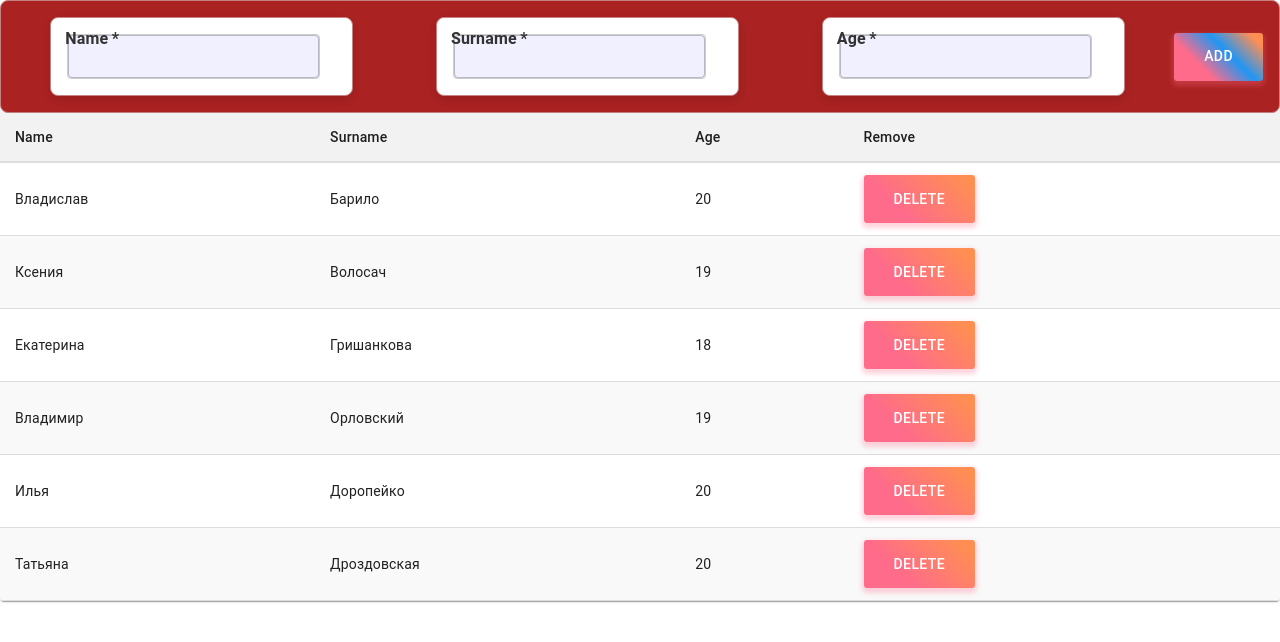
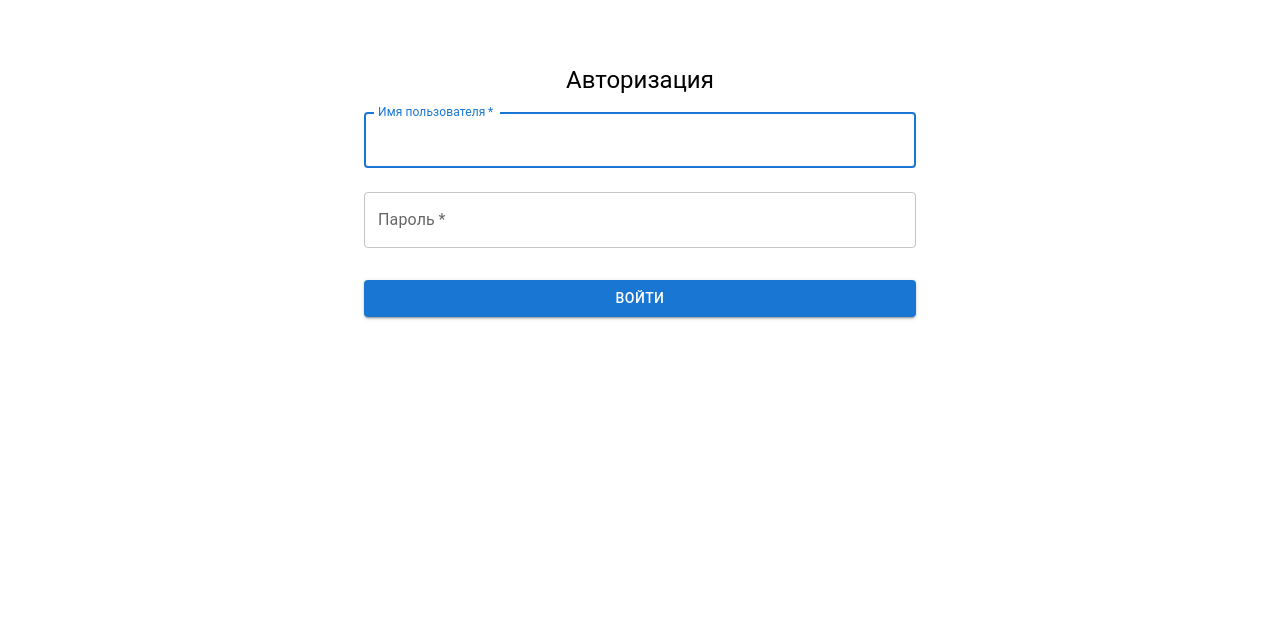
Before and after one commit to uyrik228/WEB-Razpabotka, a React (Create React App) app: page / in a window 1280 px wide. Shown: the top 642 px of the page. Built offline with nearby package versions, Linux system fonts and the light colour scheme.

Commit message:
LAB: Create LoginForm

```diff
--- a/package.json
+++ b/package.json
@@ -13,6 +13,7 @@
     "@testing-library/user-event": "^13.5.0",
     "react": "^18.3.1",
     "react-dom": "^18.3.1",
+    "react-router-dom": "^6.26.2",
     "react-scripts": "5.0.1",
     "web-vitals": "^2.1.4"
   },
--- a/src/Form.js
+++ b/src/Form.js
@@ -23,18 +23,7 @@ const Form = ({ handleSubmit, inEmployee }) => {
       <Box
         component="form"
         onSubmit={onSubmit}
-        sx={{
-          display: 'flex',
-          alignItems: 'center',
-          gap: '1rem',
-          maxWidth: '100%',
-          margin: '0 auto',
-          padding: '1rem',
-          border: '1px solid #c68282',
-          borderRadius: '8px',
-          boxShadow: '0 4px 8px rgba(0, 0, 0, 0.1)',
-          backgroundColor: '#aa2222',
-        }}
+        sx={{ ...theme.components.MuiBox.styleOverrides.root }}
       >
         <TextField
           label="Name"
--- /dev/null
+++ b/src/Login.js
@@ -0,0 +1,68 @@
+import { useState } from "react";
+import { useNavigate } from "react-router-dom";
+import { TextField, Button, Container, Typography, Box } from "@mui/material";
+
+function Login({ setAuth }) {
+  const [username, setUsername] = useState("");
+  const [password, setPassword] = useState("");
+  const navigate = useNavigate();
+
+  const handleSubmit = (e) => {
+    e.preventDefault();
+    // Простая проверка для примера
+    if (username === "admin" && password === "password") {
+      setAuth(true);
+      navigate("/");
+    } else {
+      alert("Неверные данные для входа");
+    }
+  };
+
+  return (
+    <Container maxWidth="sm">
+      <Box
+        component="form"
+        onSubmit={handleSubmit}
+        sx={{ mt: 8, display: 'flex', flexDirection: 'column', alignItems: 'center' }}
+      >
+        <Typography component="h1" variant="h5">
+          Авторизация
+        </Typography>
+        <TextField
+          margin="normal"
+          required
+          fullWidth
+          id="username"
+          label="Имя пользователя"
+          name="username"
+          autoComplete="username"
+          autoFocus
+          value={username}
+          onChange={(e) => setUsername(e.target.value)}
+        />
+        <TextField
+          margin="normal"
+          required
+          fullWidth
+          name="password"
+          label="Пароль"
+          type="password"
+          id="password"
+          autoComplete="current-password"
+          value={password}
+          onChange={(e) => setPassword(e.target.value)}
+        />
+        <Button
+          type="submit"
+          fullWidth
+          variant="contained"
+          sx={{ mt: 3, mb: 2 }}
+        >
+          Войти
+        </Button>
+      </Box>
+    </Container>
+  );
+}
+
+export default Login;
--- a/src/index.js
+++ b/src/index.js
@@ -1,14 +1,16 @@
 import React from 'react';
 import ReactDOM from 'react-dom/client';
 import './index.css';
-import App from './App';
+// import App from './App';
 import reportWebVitals from './reportWebVitals';
+import Login from './Login';
+import { BrowserRouter } from 'react-router-dom';
 
 const root = ReactDOM.createRoot(document.getElementById('root'));
 root.render(
-  <React.StrictMode>
-    <App />
-  </React.StrictMode>
+  <BrowserRouter>
+    <Login />
+  </BrowserRouter>
 );
 
 // If you want to start measuring performance in your app, pass a function
--- a/src/themeForm.js
+++ b/src/themeForm.js
@@ -10,6 +10,22 @@ const theme = createTheme({
     },
   },
   components: {
+    MuiBox: {
+      styleOverrides: {
+        root: {
+          display: 'flex',
+          alignItems: 'center',
+          gap: '1rem',
+          maxWidth: '100%',
+          margin: '0 auto',
+          padding: '1rem',
+          border: '1px solid #c68282',
+          borderRadius: '8px',
+          boxShadow: '0 4px 8px rgba(0, 0, 0, 0.1)',
+          backgroundColor: '#aa2222',
+        },
+      },
+    },
     MuiButton: {
       styleOverrides: {
         root: {
```
Also changed, not shown: 1 other file (tests, documents, lock files or other folders).
